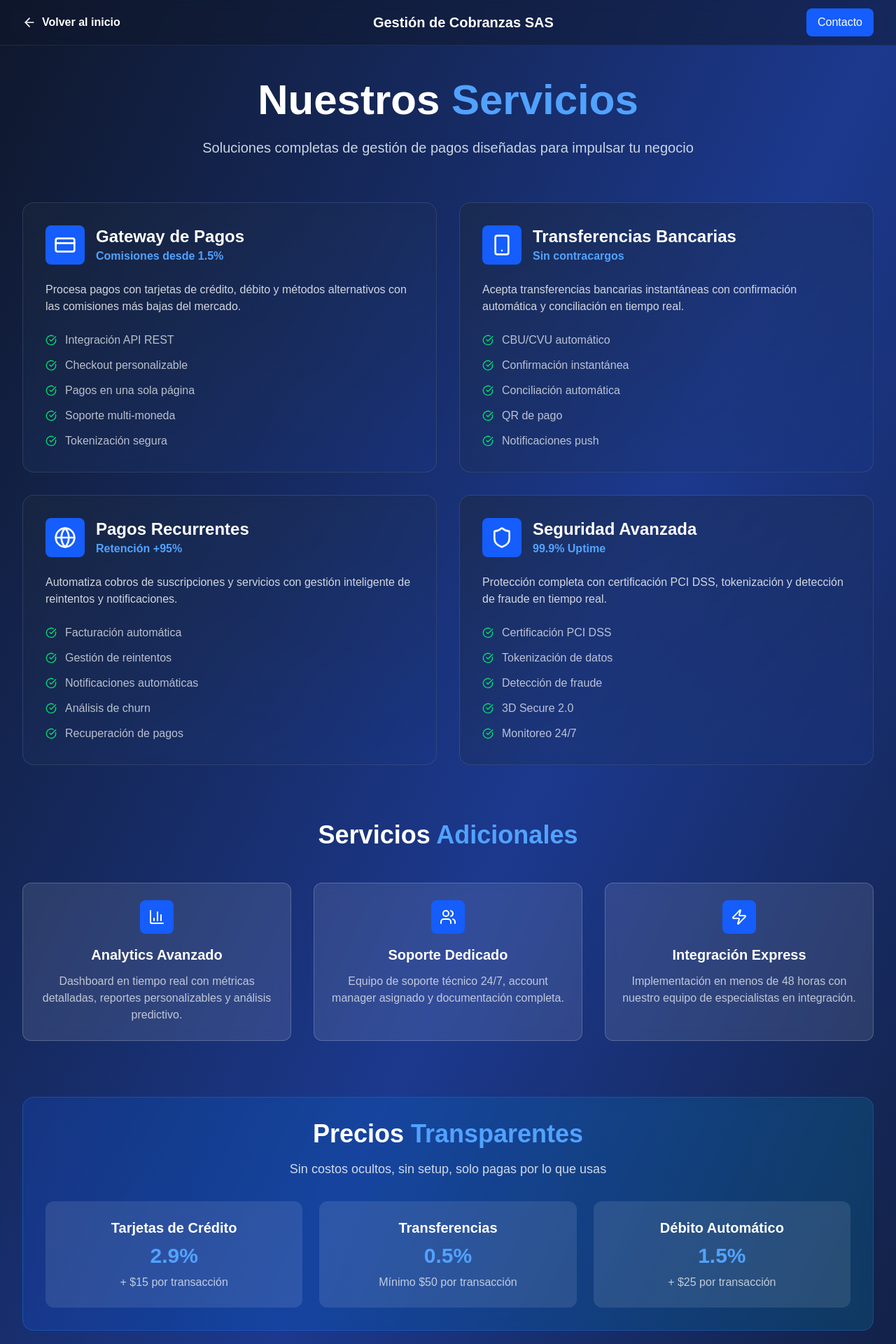
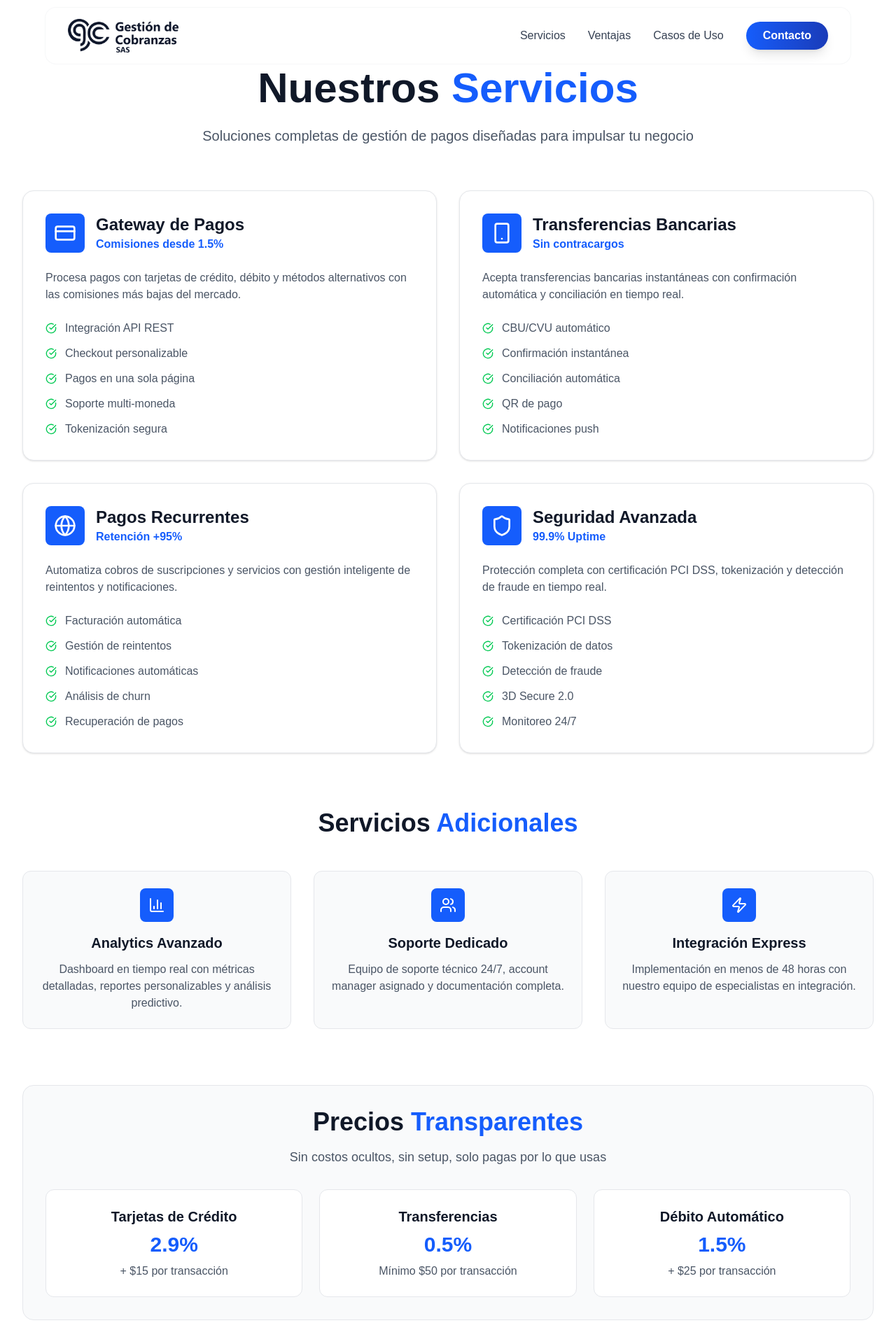
Before and after one commit to gestionesdecobranzas/gestiondecobranzas, a Next.js app: page /servicios in a window 1280 px wide. Shown: the top 1920 px of the page at 70% size. Built offline with nearby package versions, Linux system fonts and the light colour scheme.

Commit message:
Actualizar página de servicios con navegación mejorada

```diff
--- a/src/app/servicios/page.tsx
+++ b/src/app/servicios/page.tsx
@@ -1,9 +1,12 @@
 'use client';
 
 import { motion } from 'framer-motion';
-import { ArrowLeft, CreditCard, Smartphone, Globe, Shield, Zap, BarChart3, Users, CheckCircle, ArrowRight } from 'lucide-react';
+import { ArrowLeft, CreditCard, Smartphone, Globe, Shield, Zap, BarChart3, Users, CheckCircle, ArrowRight, Menu, X } from 'lucide-react';
 import Link from 'next/link';
+import { useState, useEffect } from 'react';
 import Footer from '@/components/Footer';
+import Image from 'next/image';
+import LogoSVG from '@/images/Logo Gestion de cobranzas SAS  -color.png';
 
 const fadeInUp = {
   initial: { opacity: 0, y: 20 },
@@ -21,27 +24,111 @@
 };
 
 export default function ServicesPage() {
+  const [isMenuOpen, setIsMenuOpen] = useState(false);
+  const [isScrolled, setIsScrolled] = useState(false);
+
+  useEffect(() => {
+    const handleScroll = () => {
+      setIsScrolled(window.scrollY > 50);
+    };
+    window.addEventListener('scroll', handleScroll);
+    return () => window.removeEventListener('scroll', handleScroll);
+  }, []);
+
   return (
-    <div className="min-h-screen bg-gradient-to-br from-slate-900 via-blue-900 to-slate-900">
+    <div className="min-h-screen bg-white">
       {/* Navigation */}
-      <nav className="bg-slate-900/50 backdrop-blur-sm border-b border-slate-700/50">
-        <div className="max-w-7xl mx-auto px-4 sm:px-6 lg:px-8">
-          <div className="flex justify-between items-center h-16">
-            <Link href="/" className="flex items-center space-x-2 text-white hover:text-blue-400 transition-colors">
-              <ArrowLeft className="h-5 w-5" />
-              <span className="font-semibold">Volver al inicio</span>
-            </Link>
-            <div className="text-xl font-bold text-white">
-              Gestión de Cobranzas SAS
-            </div>
-            <Link href="/contacto" className="bg-blue-600 hover:bg-blue-700 text-white px-4 py-2 rounded-lg transition-colors">
-              Contacto
-            </Link>
+      <nav className={`fixed top-2.5 left-1/2 transform -translate-x-1/2 w-[90%] max-w-7xl z-50 transition-all duration-300 rounded-2xl ${
+        isScrolled ? 'bg-white/95 backdrop-blur-md border border-gray-200/50' : 'bg-white/20 backdrop-blur-md border border-gray-300/20'
+      }`}>
+        <div className="px-4 sm:px-6 lg:px-8">
+          <div className="flex justify-between items-center py-4">
+            <motion.div
+              initial={{ opacity: 0, x: -20 }}
+              animate={{ opacity: 1, x: 0 }}
+              className="flex items-center"
+            >
+              <Link href="/" className="hover:opacity-80 transition-opacity">
+                <Image
+                  src={LogoSVG}
+                  alt="Gestión de Cobranzas SAS"
+                  width={180}
+                  height={55}
+                  className="h-12 w-auto"
+                />
+              </Link>
+            </motion.div>
+
+            {/* Desktop Navigation */}
+            <motion.div
+              initial={{ opacity: 0, x: 20 }}
+              animate={{ opacity: 1, x: 0 }}
+              className="hidden md:flex items-center space-x-8"
+            >
+              <Link href="/servicios" className="text-gray-700 hover:text-gray-900 transition-colors font-medium">Servicios</Link>
+              <a href="/#ventajas" className="text-gray-700 hover:text-gray-900 transition-colors font-medium">Ventajas</a>
+              <a href="/#casos-uso" className="text-gray-700 hover:text-gray-900 transition-colors font-medium">Casos de Uso</a>
+
+              <Link href="/contacto" className="bg-gradient-to-r from-blue-600 to-blue-800 hover:from-blue-700 hover:to-blue-900 text-white px-6 py-2 rounded-full transition-all duration-300 font-semibold shadow-lg hover:shadow-xl">
+                Contacto
+              </Link>
+            </motion.div>
+
+            {/* Mobile Menu Button */}
+            <button
+              onClick={() => setIsMenuOpen(!isMenuOpen)}
+              className="md:hidden text-gray-700 p-2 rounded-lg hover:bg-gray-100 transition-colors"
+              aria-label="Abrir menú de navegación"
+            >
+              {isMenuOpen ? <X className="h-6 w-6" /> : <Menu className="h-6 w-6" />}
+            </button>
           </div>
+
+          {/* Mobile Navigation */}
+          {isMenuOpen && (
+            <motion.div
+              initial={{ opacity: 0, height: 0 }}
+              animate={{ opacity: 1, height: 'auto' }}
+              exit={{ opacity: 0, height: 0 }}
+              className="md:hidden border-t border-gray-200 py-4"
+            >
+              <div className="flex flex-col space-y-4">
+                <Link
+                  href="/servicios"
+                  className="text-gray-700 hover:text-gray-900 transition-colors font-medium py-2"
+                  onClick={() => setIsMenuOpen(false)}
+                >
+                  Servicios
+                </Link>
+                <a
+                  href="/#ventajas"
+                  className="text-gray-700 hover:text-gray-900 transition-colors font-medium py-2"
+                  onClick={() => setIsMenuOpen(false)}
+                >
+                  Ventajas
+                </a>
+                <a
+                  href="/#casos-uso"
+                  className="text-gray-700 hover:text-gray-900 transition-colors font-medium py-2"
+                  onClick={() => setIsMenuOpen(false)}
+                >
+                  Casos de Uso
+                </a>
+
+                <Link
+                  href="/contacto"
+                  className="bg-gradient-to-r from-blue-600 to-blue-800 text-white px-6 py-3 rounded-full font-semibold text-center transition-all duration-300"
+                  onClick={() => setIsMenuOpen(false)}
+                >
+                  Contacto
+                </Link>
+              </div>
+            </motion.div>
+          )}
         </div>
       </nav>
 
-      <div className="max-w-7xl mx-auto px-4 sm:px-6 lg:px-8 py-12">
+      <div className="max-w-7xl mx-auto px-4 sm:px-6 lg:px-8 py-12 pt-24">
         {/* Header */}
         <motion.div
           initial={{ opacity: 0, y: 20 }}
@@ -49,10 +136,10 @@
           transition={{ duration: 0.6 }}
           className="text-center mb-16"
         >
-          <h1 className="text-4xl md:text-6xl font-bold text-white mb-6">
-            Nuestros <span className="text-blue-400">Servicios</span>
+          <h1 className="text-4xl md:text-6xl font-bold text-gray-900 mb-6">
+            Nuestros <span className="text-blue-600">Servicios</span>
           </h1>
-          <p className="text-xl text-slate-300 max-w-3xl mx-auto">
+          <p className="text-xl text-gray-600 max-w-3xl mx-auto">
             Soluciones completas de gestión de pagos diseñadas para impulsar tu negocio
           </p>
         </motion.div>
@@ -121,24 +208,24 @@
             <motion.div
               key={index}
               variants={fadeInUp}
-              className="bg-gradient-to-br from-slate-800/50 to-blue-900/30 backdrop-blur-sm rounded-2xl p-8 border border-white/10 hover:border-blue-400/30 transition-all duration-300"
+              className="bg-white rounded-2xl p-8 border border-gray-200 hover:border-blue-300 transition-all duration-300 shadow-sm"
             >
               <div className="flex items-center gap-4 mb-6">
                 <div className="bg-blue-600 p-3 rounded-lg text-white">
                   {service.icon}
                 </div>
                 <div>
-                  <h3 className="text-2xl font-bold text-white">{service.title}</h3>
-                  <span className="text-blue-400 font-semibold">{service.highlight}</span>
+                  <h3 className="text-2xl font-bold text-gray-900">{service.title}</h3>
+                  <span className="text-blue-600 font-semibold">{service.highlight}</span>
                 </div>
               </div>
 
-              <p className="text-white/80 mb-6">{service.description}</p>
+              <p className="text-gray-600 mb-6">{service.description}</p>
 
               <ul className="space-y-3">
                 {service.features.map((feature, idx) => (
-                  <li key={idx} className="flex items-center gap-3 text-white/70">
-                    <CheckCircle className="w-4 h-4 text-green-400 flex-shrink-0" />
+                  <li key={idx} className="flex items-center gap-3 text-gray-600">
+                    <CheckCircle className="w-4 h-4 text-green-500 flex-shrink-0" />
                     <span>{feature}</span>
                   </li>
                 ))}
@@ -154,8 +241,8 @@
           viewport={{ once: true }}
           className="mb-20"
         >
-          <h2 className="text-3xl md:text-4xl font-bold text-white text-center mb-12">
-            Servicios <span className="text-blue-400">Adicionales</span>
+          <h2 className="text-3xl md:text-4xl font-bold text-gray-900 text-center mb-12">
+            Servicios <span className="text-blue-600">Adicionales</span>
           </h2>
 
           <div className="grid grid-cols-1 md:grid-cols-3 gap-8">
@@ -182,13 +269,13 @@
                 whileInView={{ opacity: 1, y: 0 }}
                 viewport={{ once: true }}
                 transition={{ delay: index * 0.1 }}
-                className="bg-white/10 backdrop-blur-sm rounded-xl p-6 border border-white/20 text-center"
+                className="bg-gray-50 rounded-xl p-6 border border-gray-200 text-center"
               >
                 <div className="bg-blue-600 p-3 rounded-lg w-fit mx-auto mb-4 text-white">
                   {service.icon}
                 </div>
-                <h3 className="text-xl font-bold text-white mb-3">{service.title}</h3>
-                <p className="text-white/70">{service.description}</p>
+                <h3 className="text-xl font-bold text-gray-900 mb-3">{service.title}</h3>
+                <p className="text-gray-600">{service.description}</p>
               </motion.div>
             ))}
           </div>
@@ -199,32 +286,32 @@
           initial={{ opacity: 0, y: 20 }}
           whileInView={{ opacity: 1, y: 0 }}
           viewport={{ once: true }}
-          className="bg-gradient-to-r from-blue-600/20 to-cyan-600/20 backdrop-blur-sm rounded-2xl p-8 border border-blue-500/30 mb-20"
+          className="bg-gray-50 rounded-2xl p-8 border border-gray-200 mb-20"
         >
           <div className="text-center mb-8">
-            <h2 className="text-3xl md:text-4xl font-bold text-white mb-4">
-              Precios <span className="text-blue-400">Transparentes</span>
+            <h2 className="text-3xl md:text-4xl font-bold text-gray-900 mb-4">
+              Precios <span className="text-blue-600">Transparentes</span>
             </h2>
-            <p className="text-white/80 text-lg">
+            <p className="text-gray-600 text-lg">
               Sin costos ocultos, sin setup, solo pagas por lo que usas
             </p>
           </div>
 
           <div className="grid grid-cols-1 md:grid-cols-3 gap-6 text-center">
-            <div className="bg-white/10 rounded-xl p-6">
-              <h3 className="text-xl font-bold text-white mb-2">Tarjetas de Crédito</h3>
-              <p className="text-3xl font-bold text-blue-400 mb-2">2.9%</p>
-              <p className="text-white/70">+ $15 por transacción</p>
+            <div className="bg-white rounded-xl p-6 border border-gray-200">
+              <h3 className="text-xl font-bold text-gray-900 mb-2">Tarjetas de Crédito</h3>
+              <p className="text-3xl font-bold text-blue-600 mb-2">2.9%</p>
+              <p className="text-gray-600">+ $15 por transacción</p>
             </div>
-            <div className="bg-white/10 rounded-xl p-6">
-              <h3 className="text-xl font-bold text-white mb-2">Transferencias</h3>
-              <p className="text-3xl font-bold text-blue-400 mb-2">0.5%</p>
-              <p className="text-white/70">Mínimo $50 por transacción</p>
+            <div className="bg-white rounded-xl p-6 border border-gray-200">
+              <h3 className="text-xl font-bold text-gray-900 mb-2">Transferencias</h3>
+              <p className="text-3xl font-bold text-blue-600 mb-2">0.5%</p>
+              <p className="text-gray-600">Mínimo $50 por transacción</p>
             </div>
-            <div className="bg-white/10 rounded-xl p-6">
-              <h3 className="text-xl font-bold text-white mb-2">Débito Automático</h3>
-              <p className="text-3xl font-bold text-blue-400 mb-2">1.5%</p>
-              <p className="text-white/70">+ $25 por transacción</p>
+            <div className="bg-white rounded-xl p-6 border border-gray-200">
+              <h3 className="text-xl font-bold text-gray-900 mb-2">Débito Automático</h3>
+              <p className="text-3xl font-bold text-blue-600 mb-2">1.5%</p>
+              <p className="text-gray-600">+ $25 por transacción</p>
             </div>
           </div>
         </motion.div>
@@ -236,10 +323,10 @@
           viewport={{ once: true }}
           className="text-center"
         >
-          <h2 className="text-3xl md:text-4xl font-bold text-white mb-6">
-            ¿Listo para <span className="text-blue-400">comenzar</span>?
+          <h2 className="text-3xl md:text-4xl font-bold text-gray-900 mb-6">
+            ¿Listo para <span className="text-blue-600">comenzar</span>?
           </h2>
-          <p className="text-xl text-white/80 mb-8 max-w-2xl mx-auto">
+          <p className="text-xl text-gray-600 mb-8 max-w-2xl mx-auto">
             Implementa nuestra solución en menos de 48 horas y comienza a ahorrar en comisiones desde el primer día
           </p>
           <div className="flex flex-col sm:flex-row gap-4 justify-center">
```
